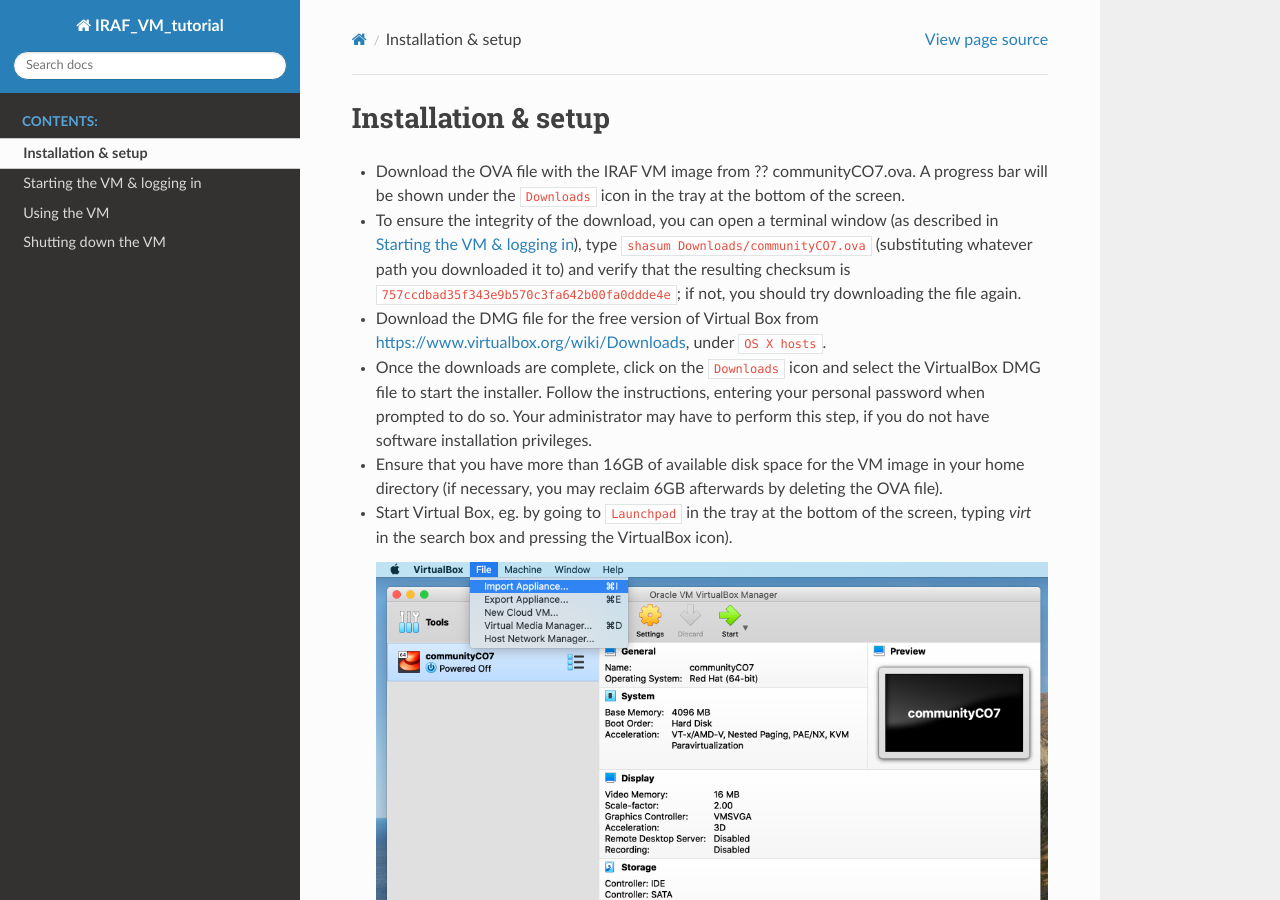
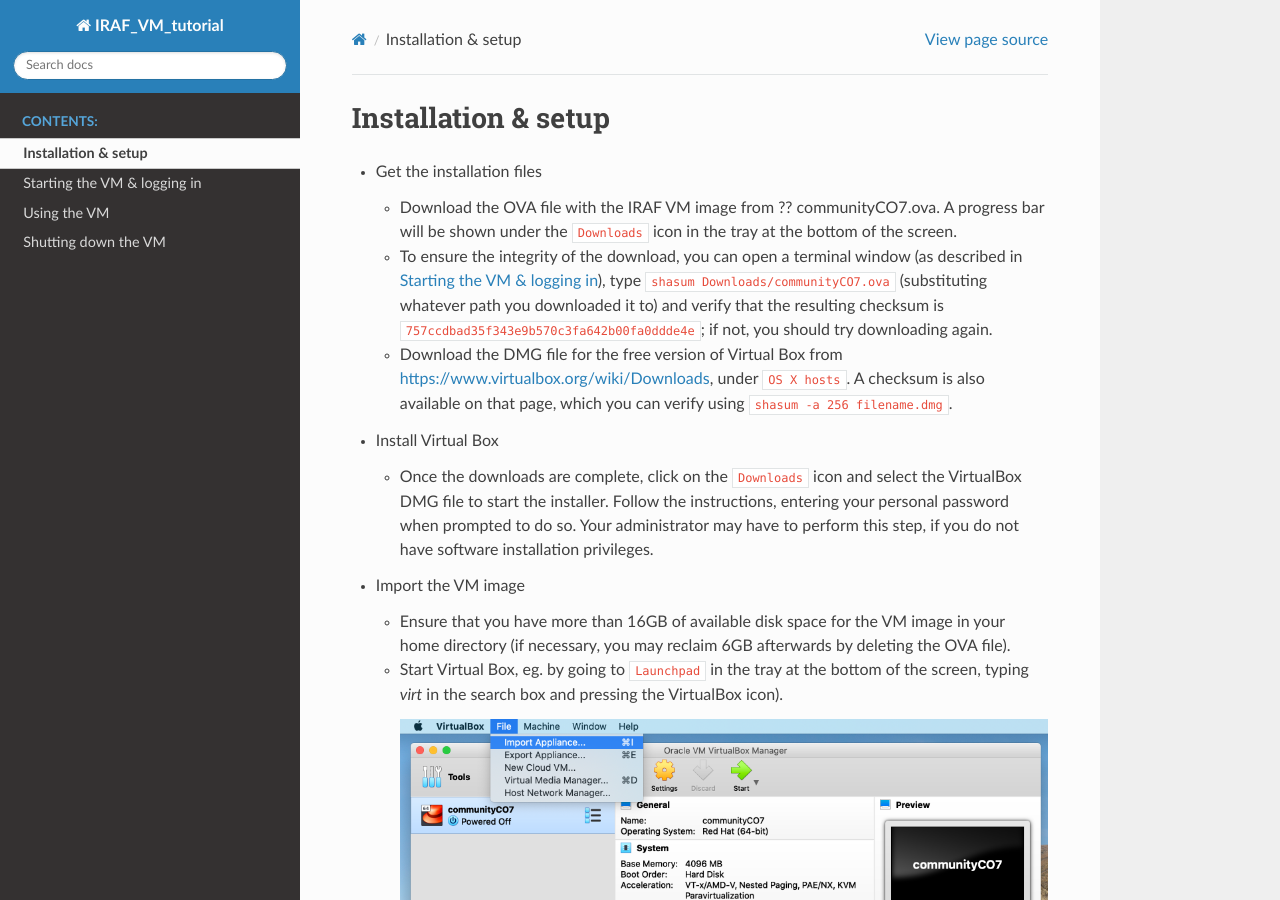
Before and after one commit to GeminiDRSoftware/IRAF_VM_tutorial, a Sphinx documentation site: the page built from source/installation.rst, in a window 1280 px wide and 900 px high. Built offline with Sphinx 7.4.7 and the Read the Docs theme 2.0.0, drawn with Linux system fonts in a browser that asks for light colours.

Commit message:
Restructure the initial installation bullets under explanatory heading bullets.

```diff
--- a/source/installation.rst
+++ b/source/installation.rst
@@ -6,49 +6,58 @@
 
 .. TODO
 
-* Download the OVA file with the IRAF VM image from ?? communityCO7.ova.
-  A progress bar will be shown under the ``Downloads`` icon in the tray at the
-  bottom of the screen.
+* Get the installation files
 
-* To ensure the integrity of the download, you can open a terminal
-  window (as described in :ref:`login`), type ``shasum
-  Downloads/communityCO7.ova`` (substituting whatever path you downloaded it to)
-  and verify that the resulting checksum is
-  ``757ccdbad35f343e9b570c3fa642b00fa0ddde4e``; if not, you should try
-  downloading the file again.
+  - Download the OVA file with the IRAF VM image from ?? communityCO7.ova.
+    A progress bar will be shown under the ``Downloads`` icon in the tray at the
+    bottom of the screen.
 
-* Download the DMG file for the free version of Virtual Box from
-  https://www.virtualbox.org/wiki/Downloads, under ``OS X hosts``.
+  - To ensure the integrity of the download, you can open a terminal
+    window (as described in :ref:`login`), type ``shasum
+    Downloads/communityCO7.ova`` (substituting whatever path you downloaded it
+    to) and verify that the resulting checksum is
+    ``757ccdbad35f343e9b570c3fa642b00fa0ddde4e``; if not, you should try
+    downloading again.
 
-* Once the downloads are complete, click on the ``Downloads`` icon and select
-  the VirtualBox DMG file to start the installer. Follow the instructions,
-  entering your personal password when prompted to do so. Your administrator
-  may have to perform this step, if you do not have software installation
-  privileges.
+  - Download the DMG file for the free version of Virtual Box from
+    https://www.virtualbox.org/wiki/Downloads, under ``OS X hosts``. A
+    checksum is also available on that page, which you can verify using
+    ``shasum -a 256 filename.dmg``.
 
-* Ensure that you have more than 16GB of available disk space for the VM image
-  in your home directory (if necessary, you may reclaim 6GB afterwards by
-  deleting the OVA file).
+* Install Virtual Box
 
-* Start Virtual Box, eg. by going to ``Launchpad`` in the tray at the bottom of
-  the screen, typing *virt* in the search box and pressing the VirtualBox icon).
+  - Once the downloads are complete, click on the ``Downloads`` icon and select
+    the VirtualBox DMG file to start the installer. Follow the instructions,
+    entering your personal password when prompted to do so. Your administrator
+    may have to perform this step, if you do not have software installation
+    privileges.
 
-  .. figure:: file_menu.png
-     :align: center
+* Import the VM image
 
-     The main VirtualBox Manager window and File menu.
+  - Ensure that you have more than 16GB of available disk space for the VM
+    image in your home directory (if necessary, you may reclaim 6GB afterwards
+    by deleting the OVA file).
 
-* Go to ``File`` in the menu bar at the top of the screen, then ``Import
-  appliance``. Press the icon to the right of the ``File`` box, go to
-  ``Downloads`` (or wherever you put the OVA file) and select
-  ``communityCO7.ova``. Press ``Continue`` in the main window.
+  - Start Virtual Box, eg. by going to ``Launchpad`` in the tray at the bottom
+    of the screen, typing *virt* in the search box and pressing the VirtualBox
+    icon).
 
-  Alternatively, double clicking on ``communityCO7.ova`` may open it in Virtual
-  Box automatically, depending on your settings.
+    .. figure:: file_menu.png
+       :align: center
 
-  - Accept the default settings.
+       The main VirtualBox Manager window and File menu.
 
-  - Press ``Import`` and wait for the process to complete.
+  - Go to ``File`` in the menu bar at the top of the screen, then ``Import
+    appliance``. Press the icon to the right of the ``File`` box, go to
+    ``Downloads`` (or wherever you put the OVA file) and select
+    ``communityCO7.ova``. Press ``Continue`` in the main window.
+
+    Alternatively, double clicking on ``communityCO7.ova`` may open it in
+    Virtual Box automatically, depending on your settings.
+
+    - Accept the default settings.
+
+    - Press ``Import`` and wait for the process to complete.
 
 * Configure networking
 
```
